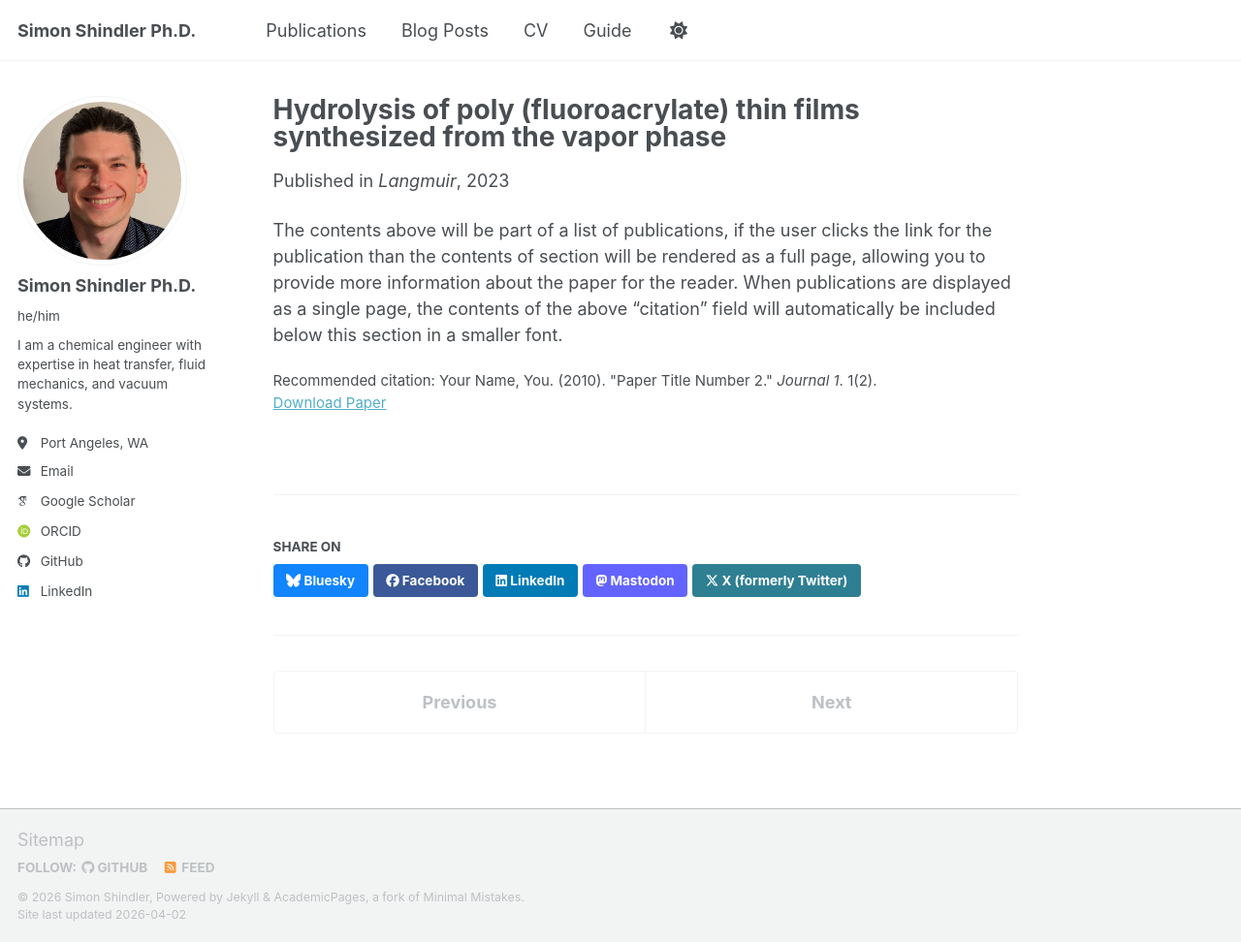
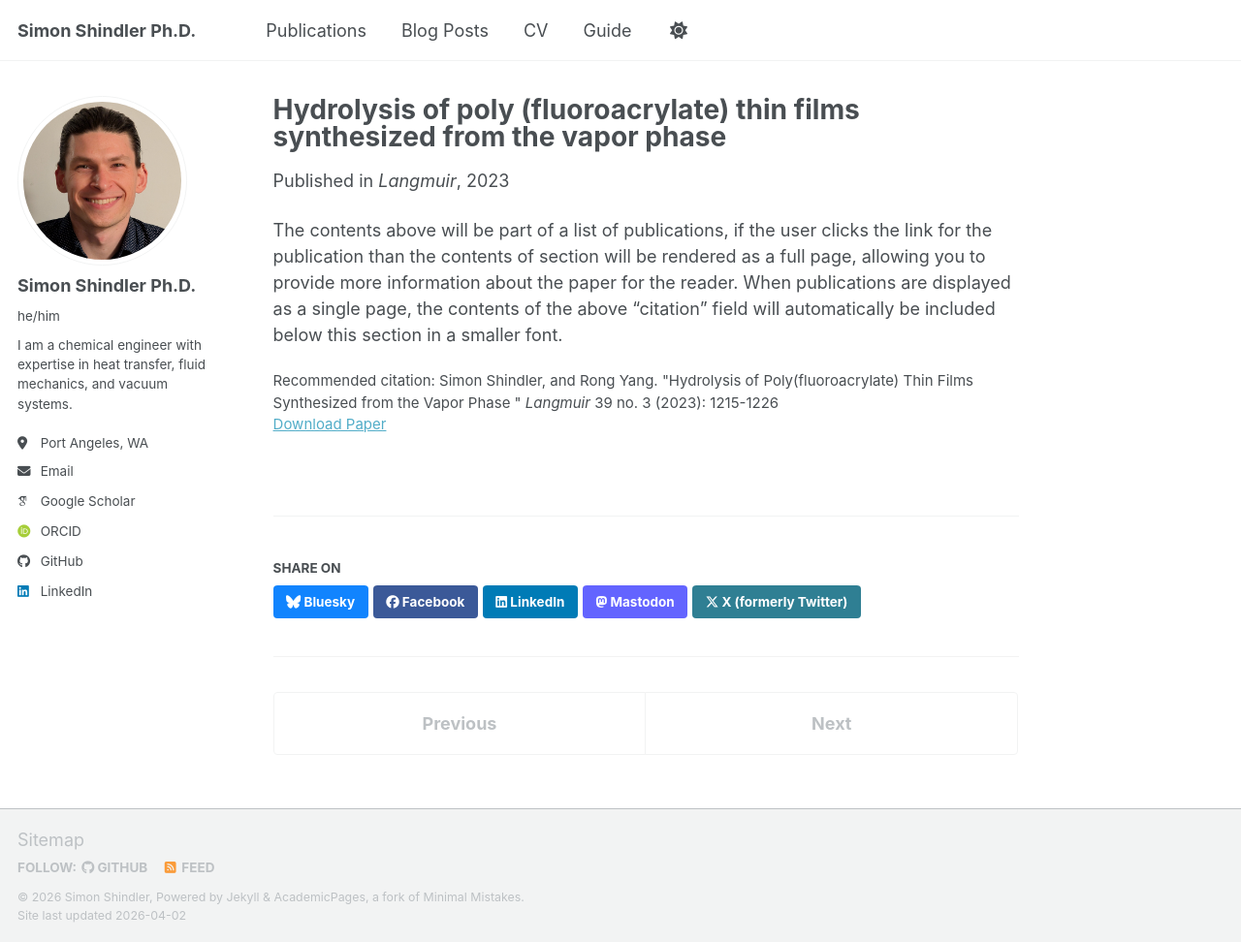
Before and after one commit to sgshindler/sgshindler.github.io, a Jekyll site: the page built from _publications/2010-10-01-paper-title-number-2.md, in a window 1280 px wide and 972 px high. Shown: the whole window at 97% size. Built offline with Jekyll 4.4.1, drawn with Linux system fonts in a browser that asks for light colours; some web fonts are replaced; a script bundle is joined from its source files by our own code; library files that are not in the unit come from our copies.

Commit message:
Update 2010-10-01-paper-title-number-2.md

```diff
--- a/_publications/2010-10-01-paper-title-number-2.md
+++ b/_publications/2010-10-01-paper-title-number-2.md
@@ -8,7 +8,7 @@ date: 2023-01-09
 venue: 'Langmuir'
 slidesurl:
 paperurl: 'https://academicpages.github.io/files/paper2.pdf'
-citation: 'Your Name, You. (2010). &quot;Paper Title Number 2.&quot; <i>Journal 1</i>. 1(2).'
+citation: 'Simon Shindler, and Rong Yang. &quot;Hydrolysis of Poly(fluoroacrylate) Thin Films Synthesized from the Vapor Phase &quot; <i>Langmuir</i> 39 no. 3 (2023): 1215-1226'
 ---
 
 The contents above will be part of a list of publications, if the user clicks the link for the publication than the contents of section will be rendered as a full page, allowing you to provide more information about the paper for the reader. When publications are displayed as a single page, the contents of the above "citation" field will automatically be included below this section in a smaller font.
```
